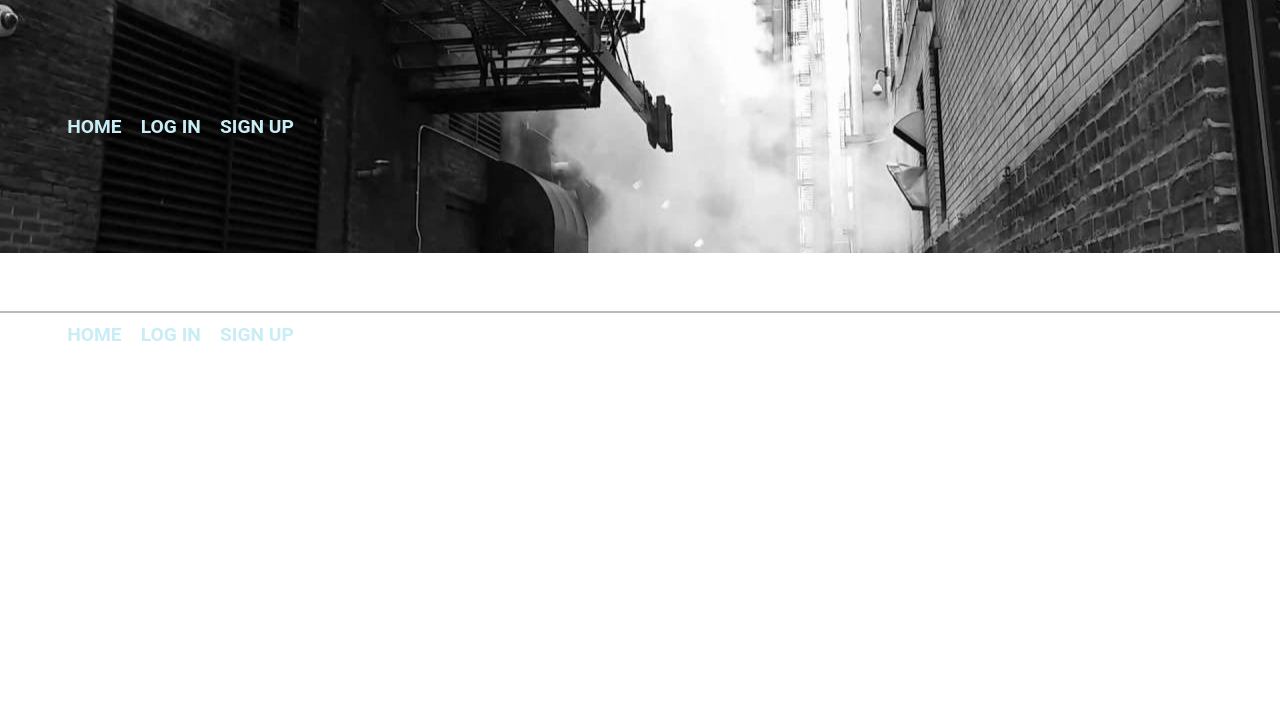
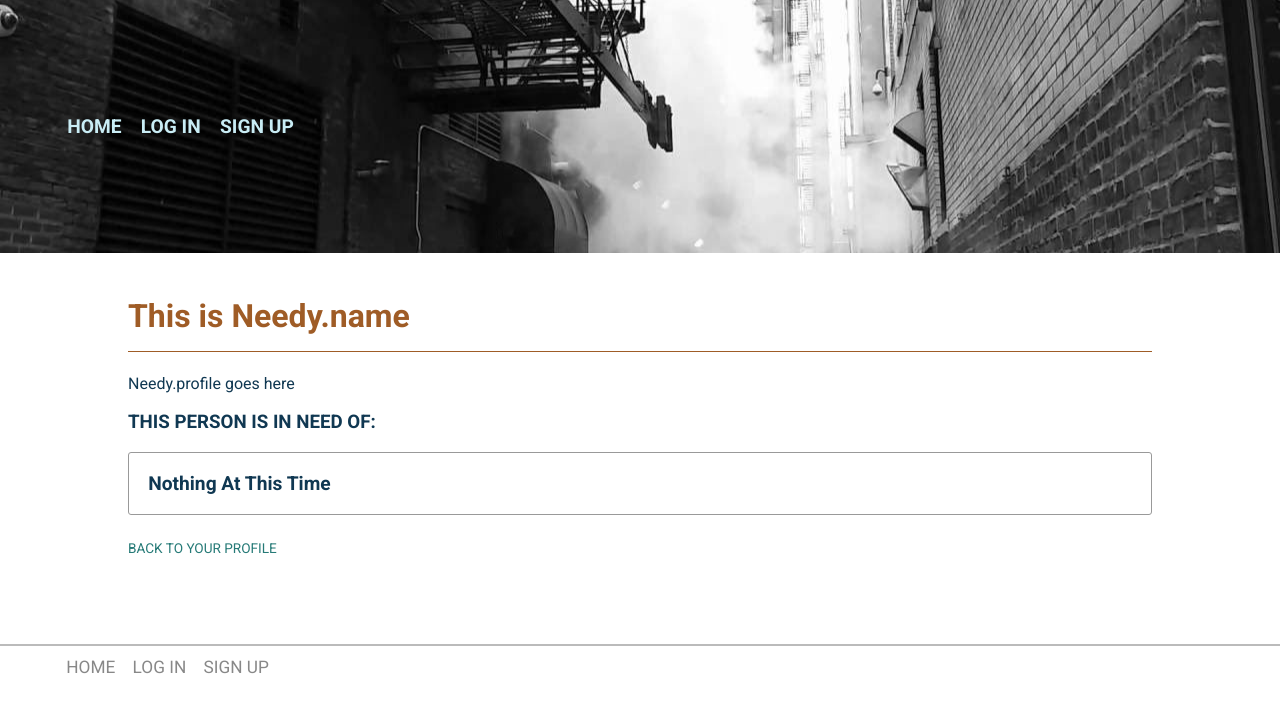
Before and after one commit to miloscomplex/feed-the-need-react, a React (Create React App) app in the folder frontend/: page /feed-the-need/donator/needy-profile in a window 1280 px wide. Shown: the top 712 px of the page. Built offline with nearby package versions, Linux system fonts and the light colour scheme.

Commit message:
modified CSS and built NeedyProfile and added labels to Login component

```diff
--- a/frontend/public/index.html
+++ b/frontend/public/index.html
@@ -15,6 +15,8 @@
       user's mobile device or desktop. See https://developers.google.com/web/fundamentals/web-app-manifest/
     -->
     <link rel="manifest" href="%PUBLIC_URL%/manifest.json" />
+    <link rel="preconnect" href="https://fonts.gstatic.com">
+    <link href="https://fonts.googleapis.com/css2?family=Roboto:wght@300;400;700;900&display=swap" rel="stylesheet">
     <!--
       Notice the use of %PUBLIC_URL% in the tags above.
       It will be replaced with the URL of the `public` folder during the build.
@@ -24,7 +26,7 @@
       work correctly both with client-side routing and a non-root public URL.
       Learn how to configure a non-root public URL by running `npm run build`.
     -->
-    <title>React App</title>
+    <title>Feed The Need</title>
   </head>
   <body>
     <noscript>You need to enable JavaScript to run this app.</noscript>
--- a/frontend/src/App.js
+++ b/frontend/src/App.js
@@ -4,6 +4,7 @@ import Footer from './UI/Footer'
 import Landing from './components/Landing'
 import NeedyLanding from './components/NeedyLanding'
 import DonatorLanding from './components/DonatorLanding'
+import NeedyProfile from './components/NeedyProfile'
 import { BrowserRouter as Router, Switch, Route } from 'react-router-dom'
 
 
@@ -16,6 +17,7 @@ function App() {
           <Route exact path='/' component={Landing} />
           <Route exact path='/needy' component={NeedyLanding} />
           <Route exact path='/donator' component={DonatorLanding} />
+          <Route exact path='/donator/needy-profile' component={NeedyProfile} />
         </Switch>
         <Footer />
       </div>
--- a/frontend/src/components/Login.js
+++ b/frontend/src/components/Login.js
@@ -7,10 +7,11 @@ function Login() {
 
   return (
     <login>
+      <h1>Login for Donator & Needy</h1>
       <form name='chatBoxForm'>
-        Name:
+        <label for='name'>Name:</label>
         <input type='text' />
-        Password:
+        <label for='password'>Password:</label>
         <input type='text' />
         <input type='submit' value='submit'/>
       </form>
--- a/frontend/src/components/NeedyLanding.js
+++ b/frontend/src/components/NeedyLanding.js
@@ -5,7 +5,9 @@ function NeedyLanding() {
     <div id='content'>
       <h1>Hello [Needy.name]</h1>
       <h2>This is your personal home page</h2>
-      <p className='bio'><strong>Your Bio</strong> bio goes here</p>
+      <p className='bio'>
+        <strong>Your Bio</strong> bio goes here
+      </p>
 
       <Link to=''>Edit your profile</Link>
 
--- /dev/null
+++ b/frontend/src/components/NeedyProfile.js
@@ -0,0 +1,24 @@
+import { Link } from 'react-router-dom'
+
+function NeedyProfile() {
+  return (
+    <div id='content'>
+      <h1> This is Needy.name</h1>
+
+      <p className='about'>
+        Needy.profile goes here
+      </p>
+
+      <h3>This person is in need of:</h3>
+
+      <ul>
+        <li>Nothing at this time</li>
+      </ul>
+
+      <Link to='/' className='plain'>Back To Your Profile</Link>
+    </div>
+
+  )
+}
+
+export default NeedyProfile;
--- a/frontend/src/css/App.css
+++ b/frontend/src/css/App.css
@@ -74,10 +74,19 @@ nav img {
  footer nav {
    padding-top: .5em;
    margin-top: 3em;
-   color: #888;
    border-top: 2px solid #bbb;
    background-image: none;
    background-color: #fff;
+ }
+
+ footer nav a {
+   color: #888;
+   font-size: 0.9em;
+   font-weight: 500;
+ }
+
+ footer nav a:hover {
+   color: #333;
  }
 
  #content {
@@ -135,8 +144,13 @@ li:hover {
 }
 
 input {
+  font-family: 'Roboto', sans-serif;
+  display: block;
+}
+
+form label {
   margin-top: 1.5em;
-  font-family: 'Roboto', sans-serif;
+  display: block;
 }
 
 input[type='checkbox'] {
```
